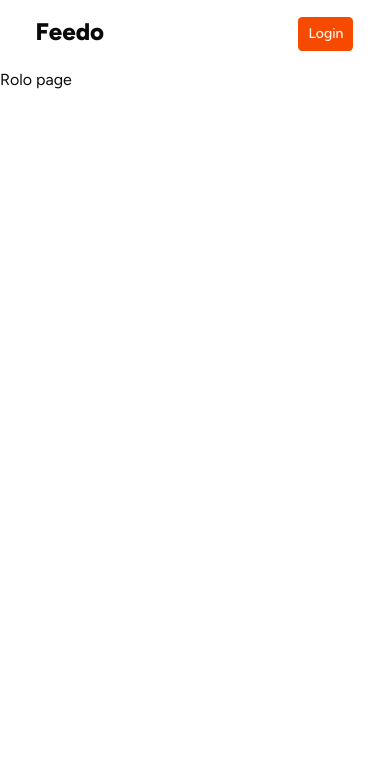
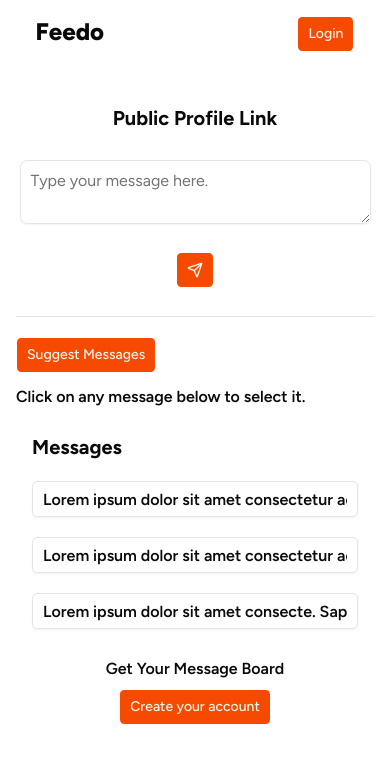
Before and after one commit to ahmadsiddique-dev/feedo, a Next.js app: page /u/1 in a window 390 px wide. Shown: the top 762 px of the page. Built offline with nearby package versions, Linux system fonts and the light colour scheme; no server answers.

Commit message:
all routes like user getting sending messages are done now moving to ai implementation

```diff
--- a/src/app/api/sendmessage/route.ts
+++ b/src/app/api/sendmessage/route.ts
@@ -6,7 +6,8 @@ export async function POST(request: Request) {
     await dbConnect();
 
     try {
-        const { username, content } = await request.json();
+        const data = await request.json();
+        const { username, content } = data.data;
 
         const user = await UserModel.findOne({username})
 
--- /dev/null
+++ b/src/app/api/users/route.ts
@@ -0,0 +1,30 @@
+import dbConnect from "@/connection/dbConnect";
+import UserModel from "@/models/User";
+import axios from "axios";
+
+export async function GET(request:Request) {
+    await dbConnect();
+
+    try {
+        const data = await UserModel.aggregate([
+            {
+                $match: {
+                    isVerified: true
+                }
+            },
+            {
+                $project: {
+                    _id: 0,
+                    username: 1,
+                    isAcceptingMessage: 1
+                }
+            }
+        ]);
+        if (!data) {
+            return Response.json({success: false, message: "Users not found"}, {status: 404})
+        }
+        return Response.json({success: true, message: "Users Successfully fetched", data}, {status: 200})
+    } catch (error) {
+        return Response.json({success: false, message: "Unexpected Error occured"}, {status: 500})
+    }
+}
--- a/src/app/page.tsx
+++ b/src/app/page.tsx
@@ -11,6 +11,8 @@ import {
 } from "@/components/ui/carousel";
 import Autoplay from "embla-carousel-autoplay";
 import React from "react";
+import { Button } from "@/components/ui/button";
+import Link from "next/link";
 
 const page = () => {
   const plugin = React.useRef(
@@ -19,14 +21,19 @@ const page = () => {
   return (
     <>
       <main className="grow flex flex-col items-center justify-center px-4 md:px-24">
-        <section className="text-center mb-8 md:mb-12">
-          <h1 className="text-3xl md:text-5xl font-bold">
+        <section className="text-center mt-12 mb-8 md:mb-12">
+          <h1 className="text-xl md:text-5xl font-bold">
             {" "}
             Dive into the World of Anonymous Conversations
           </h1>
           <p className="mt-3 md:mt-4 text-base md:text-lg">
             Gain anonymous feedbacks - Where your identity remains a secret
           </p>
+        </section>
+        <section className="my-4 mb-10">
+          <Link href={'/users'}>
+            <Button variant={"default"} size={"lg"}>Find User</Button>
+          </Link>
         </section>
         <Carousel
           plugins={[plugin.current]}
@@ -52,7 +59,7 @@ const page = () => {
           {/* <CarouselPrevious /> */}
           {/* <CarouselNext /> */}
         </Carousel>
-        <footer className="w-full py-6 text-center border-t mt-48">
+        <footer className="w-full py-6 text-center border-t mt-14">
           <p>
             © 2025 Feedo Messages. All rights reserved.
           </p>
--- a/src/app/u/[username]/page.tsx
+++ b/src/app/u/[username]/page.tsx
@@ -1,11 +1,125 @@
-import React from 'react'
+"use client";
+
+import { Textarea } from "@/components/ui/textarea";
+import { Button } from "@/components/ui/button";
+import { Loader2, Send } from "lucide-react";
+import React, { useState } from "react";
+import { Separator } from "@/components/ui/separator";
+import { Input } from "@/components/ui/input";
+import z from "zod";
+import axios from "axios";
+import { ApiResponse } from "@/types/ApiResponse";
+import { toast } from "sonner";
+import Link from "next/link";
+
+const promptSchema = z.object({
+  username: z
+    .string("Username must ba a string")
+    .regex(/^[a-zA-Z0-9_]+$/, "Username must not be any special character"),
+  content: z
+    .string()
+    .min(3, { message: "Feedback must be of 3 character" })
+    .max(250, { message: "Feedback must be less than 250 characters" }),
+});
 
 const page = () => {
+  const [feedback, setFeedback] = useState("");
+  const [isLoading, setIsLoading] = useState(false);
+
+  const prompts = [
+    "Lorem ipsum dolor sit amet consectetur adipisicing elit. Sapiente dignissimos fuga natus et necessitatibus autem. .",
+    "Lorem ipsum dolor sit amet consectetur adipisiit.cing el Sapiente dignissimos fuga n",
+    "Lorem ipsum dolor sit amet consecte. Sapiente dignissimos fuga natus et necessitatibus autem. .",
+  ];
+
+  const handleSubmit = async () => {
+    setIsLoading(true);
+    const username = window.location.pathname.split("/")[2];
+    const validated = promptSchema.safeParse({
+      content: feedback,
+      username: username,
+    });
+
+    if (!validated.success) {
+      toast.error(validated.error.issues[0].message || "Something went wrong");
+    }
+
+    try {
+      const response = await axios.post<ApiResponse>(
+        "/api/sendmessage",
+        validated
+      );
+      if (!response.data.success) {
+        toast.error(response.data.message);
+      }
+
+      if (response.data.success) {
+        toast.success(response.data.message);
+      }
+    } catch (error) {
+      toast.error("Something went wrong");
+    } finally {
+      setIsLoading(false);
+    }
+  };
+
+  const handleFeedback = (e: React.ChangeEvent<HTMLTextAreaElement>) => {
+    setFeedback(e.currentTarget.value);
+  };
+  const handlePrompt = (e: React.MouseEvent<HTMLInputElement>) => {
+    setFeedback(e.currentTarget.value);
+  };
   return (
-    <div>
-      Rolo page
+    <div className="grow flex flex-col mt-9 items-center justify-center px-4 md:px-8">
+      <div>
+        <h1 className="text-xl md:text-5xl font-bold">Public Profile Link</h1>
+      </div>
+      <div className="md:w-[60vw] my-7 justify-center items-center gap-7 flex flex-col  w-[90vw]">
+        <Textarea
+          value={feedback}
+          onChange={(e) => handleFeedback(e)}
+          className="md:w-2/3 mx-auto"
+          placeholder="Type your message here."
+        />
+        <div>
+          <Button onClick={handleSubmit}>
+            {isLoading ? <Loader2 className="animate-spin" /> : <Send />}
+          </Button>
+        </div>
+      </div>
+      <div className="md:max-w-[60vw] mb-5 w-full sm:max-w-[75vw]">
+        <Separator />
+      </div>
+      <section className="w-full flex justify-start flex-col md:max-w-[60vw] sm:max-w-[75vw]">
+        <div className="">
+          <Button>Suggest Messages</Button>
+          <p className="mt-3 font-semibold">
+            Click on any message below to select it.
+          </p>
+        </div>
+        <div className="px-4 py-6 rounded-lg h-8 ">
+          <h2 className="font-bold text-xl mb-5">Messages</h2>
+          <div className="flex flex-col justify-center items-center gap-5 mx-auto">
+            {prompts.map((value) => (
+              <Input
+                onClick={(e) => handlePrompt(e)}
+                key={value}
+                readOnly
+                className="font-semibold cursor-pointer w-full text-center"
+                value={value}
+              />
+            ))}
+          </div>
+          <div className="w-full mt-7 flex flex-col gap-2 justify-center items-center">
+            <p className="font-semibold">Get Your Message Board</p>
+            <Link href={"/signup"}>
+              <Button>Create your account</Button>
+            </Link>
+          </div>
+        </div>
+      </section>
     </div>
-  )
-}
+  );
+};
 
-export default page
+export default page;
--- /dev/null
+++ b/src/app/users/page.tsx
@@ -0,0 +1,59 @@
+"use client";
+
+import { Button } from "@/components/ui/button";
+import { Card, CardTitle } from "@/components/ui/card";
+import axios from "axios";
+import { ExternalLink } from "lucide-react";
+import Link from "next/link";
+import { useEffect, useState } from "react";
+import { toast } from "sonner";
+
+interface User {
+    username: string;
+    isAcceptingMessage: boolean
+}
+
+const page = () => {
+
+    const [data, setData] = useState<User[]>([])
+
+    useEffect(() => {
+        getUsers()
+    }, [])
+
+    const getUsers = async () => {
+        try {
+            const response = await axios.get('/api/users')
+            if (!response.data) {
+                toast.error("Unable to fetch users")
+            }
+            setData(response.data.data)
+            console.log('DAta: ', response.data.data)
+        } catch (error) {
+            toast.error("Error while fetching users")
+        }
+    }
+
+
+  return (
+    <div className="w-full px-4 sm:px-8 py-8">
+      <h1 className="text-xl md:text-5xl text-center mt-7 font-bold">
+        Find one to send your Feedback
+      </h1>
+      <div className="md:max-w-[70vw] py-5 max-w-[100vw] grid mx-auto gap-5 grid-cols-1 sm:grid-cols-2 md:grid-cols-3">
+       {data.map((user) => (
+        <Card key={user.username} className="p-4 flex flex-row justify-between items-center">
+          <CardTitle>@{user.username}</CardTitle>
+          <Link href={`/u/${user.username}`}>
+            <Button disabled={user.isAcceptingMessage? false: true}>
+              Let's Rock <ExternalLink />
+            </Button>
+          </Link>
+        </Card>
+       ))}
+      </div>
+    </div>
+  );
+};
+
+export default page;
--- a/src/components/elements/Navbar.tsx
+++ b/src/components/elements/Navbar.tsx
@@ -4,6 +4,7 @@ import Link from "next/link";
 import { useSession, signOut } from "next-auth/react";
 import { User } from "next-auth";
 import { Button } from "../ui/button";
+import { LogOut } from "lucide-react";
 
 const Navbar = () => {
   const { data: session } = useSession();
@@ -20,10 +21,13 @@ const Navbar = () => {
         <span>
           {session ? (
             <>
-              <span className="mr-4">Welcome, {user.email}</span>
-              <Button className="w-full md:w-full" onClick={() => signOut()}>
-                Logout
+            <div className="flex justify-center  items-center gap-4">
+
+              <span className="mr-4">{user.email}</span>
+              <Button onClick={() => signOut()}>
+                <LogOut />
               </Button>
+            </div>
             </>
           ) : (
             <Link href={"/signin"}>
--- a/src/components/ui/textarea.tsx
+++ b/src/components/ui/textarea.tsx
@@ -7,7 +7,7 @@ function Textarea({ className, ...props }: React.ComponentProps<"textarea">) {
     <textarea
       data-slot="textarea"
       className={cn(
-        "border-input dark:bg-input/30 focus-visible:border-ring focus-visible:ring-ring/50 aria-invalid:ring-destructive/20 dark:aria-invalid:ring-destructive/40 aria-invalid:border-destructive dark:aria-invalid:border-destructive/50 rounded-md border bg-transparent px-2.5 py-2 text-base shadow-xs transition-[color,box-shadow] focus-visible:ring-[3px] aria-invalid:ring-[3px] md:text-sm placeholder:text-muted-foreground flex field-sizing-content min-h-16 w-full outline-none disabled:cursor-not-allowed disabled:opacity-50",
+        "border-input dark:bg-input/30 focus-visible:border-ring focus-visible:ring-ring/50 aria-invalid:ring-destructive/20 dark:aria-invalid:ring-destructive/40 aria-invalid:border-destructive dark:aria-invalid:border-destructive/50 rounded-lg border bg-transparent px-2.5 py-2 text-base shadow-xs transition-[color,box-shadow] focus-visible:ring-[3px] aria-invalid:ring-[3px] md:text-sm placeholder:text-muted-foreground flex field-sizing-content min-h-16 w-full outline-none disabled:cursor-not-allowed disabled:opacity-50",
         className
       )}
       {...props}
--- /dev/null
+++ b/src/data/deletem.json
@@ -0,0 +1,18 @@
+[
+        {
+            "username": "two",
+            "isAcceptingMessage": true
+        },
+        {
+            "username": "six",
+            "isAcceptingMessage": true
+        },
+        {
+            "username": "eight",
+            "isAcceptingMessage": true
+        },
+        {
+            "username": "nine",
+            "isAcceptingMessage": true
+        }
+    ]
```
Also changed, not shown: public/image copy 2.png (added).
